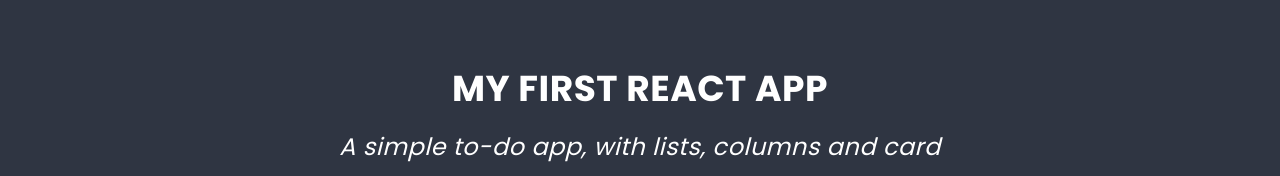
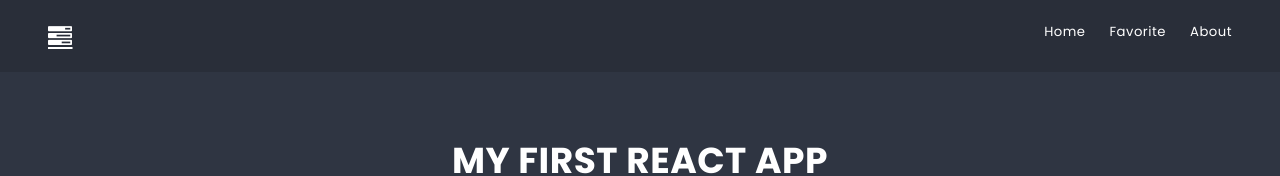
Before and after one commit to jollyzombie/react-to-do-app, a React (Create React App) app: page /about in a window 1280 px wide. Shown: the top 176 px of the page. Built offline with nearby package versions, Linux system fonts and the light colour scheme.

Commit message:
Add NavBar

```diff
--- a/package.json
+++ b/package.json
@@ -10,6 +10,7 @@
     "react": "^18.2.0",
     "react-dom": "^18.2.0",
     "react-redux": "7.2.5",
+    "react-router-dom": "6.0.1",
     "react-scripts": "5.0.1",
     "redux": "4.2.0",
     "redux-devtools-extension": "2.13.9",
--- a/src/App.js
+++ b/src/App.js
@@ -2,14 +2,18 @@ import Hero from './components/Hero/Hero';
 import SearchForm from './components/SearchForm/SearchForm';
 import List from './components/List/List';
 import Container from './components/Container/Container';
+import NavBar from './components/NavBar/NavBar';
 
 const App = () => {
   return (
-    <Container>
-      <Hero />
-      <SearchForm />
-      <List />
-    </Container>
+    <main>
+      <NavBar />
+      <Container>
+        <Hero />
+        <SearchForm />
+        <List />
+      </Container>
+    </main>
   );
 };
 
--- /dev/null
+++ b/src/components/NavBar/NavBar.js
@@ -0,0 +1,19 @@
+import styles from './NavBar.module.scss';
+
+const NavBar = () => {
+  return (
+    <nav className={styles.nav}>
+      <div className={styles.icon}>
+        <a href='/' className='fa fa-tasks'>
+          <some-text></some-text>
+        </a>
+      </div>
+      <div className={styles.links}>
+        <a href='/'>Home</a>
+        <a href='/favorite'>Favorite</a>
+        <a href='/about'>About</a>
+      </div>
+    </nav>
+  );
+};
+export default NavBar;
--- /dev/null
+++ b/src/components/NavBar/NavBar.module.scss
@@ -0,0 +1,26 @@
+@import '../../styles/settings.scss';
+
+.nav {
+  display: flex;
+  flex-direction: row;
+  justify-content: space-between;
+  background-color: darken($color-dark, 3%);
+  padding: $base-size *2;
+}
+
+.icon {
+  a {
+    color: $color-light;
+    font-size: $base-size * 2;
+    margin-left: $base-size * 2;
+  }
+}
+
+.links {
+  a {
+    padding-right: $base-size * 2;
+    text-decoration: none;
+    color: $color-light;
+
+  }
+}
--- a/src/components/SearchForm/SearchForm.js
+++ b/src/components/SearchForm/SearchForm.js
@@ -12,7 +12,7 @@ const SearchForm = () => {
 
   const handleSubmit = (e) => {
     e.preventDefault();
-    dispatch(searchUpdate (searchTxt));
+    dispatch(searchUpdate(searchTxt));
     setSearchTxt('');
   };
 
```
Also changed, not shown: 1 other file (tests, documents, lock files or other folders).
